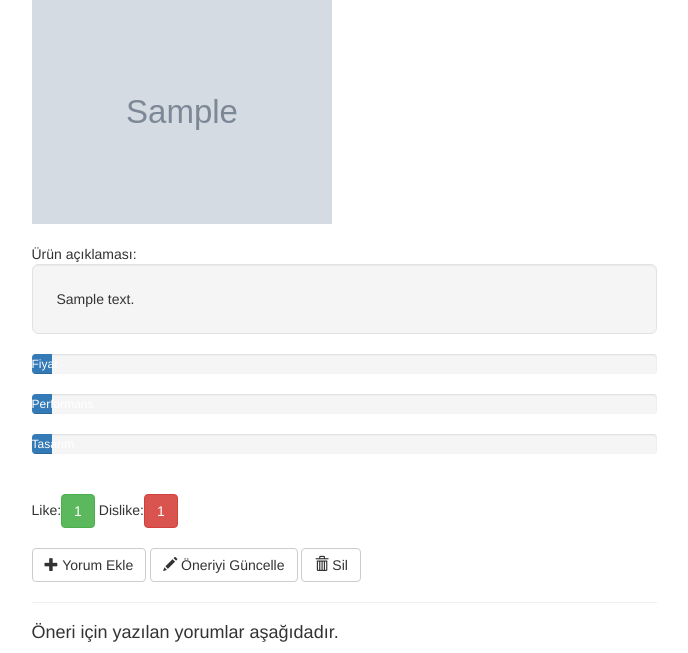
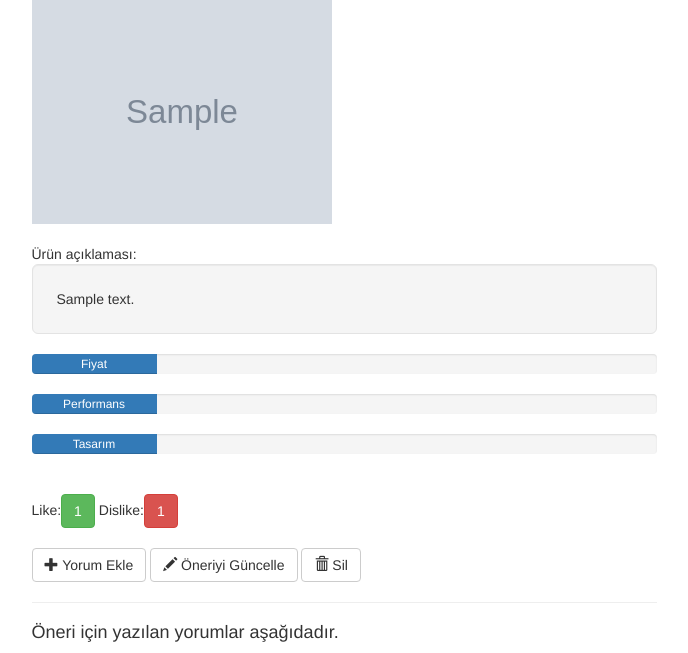
Before and after one commit to lyk2017-python/Oneriyorum, a Django app: page /product/1/ in a window 1280 px wide. Shown: the part 129-782 px from the top of the page, without its empty margins (296-984 px from the left). Run offline with Django 3.2, Linux system fonts and the light colour scheme; tables that the repository leaves empty hold one stand-in row (values such as "Sample post"); grey boxes marked "Sample" are stand-in pictures; some libraries are stand-ins or nearby versions.

Commit message:
Fiyat performans % işareti düzeltildi

```diff
--- a/oneri/urun/templates/urun/product_detail.html
+++ b/oneri/urun/templates/urun/product_detail.html
@@ -19,13 +19,13 @@
     </div>
 
     <div class="progress">
-      <div class="progress-bar progress-bar-default" style="width: {% widthratio object.price 1 20 %}">Fiyat</div>
+      <div class="progress-bar progress-bar-default" style="width: {% widthratio object.price 1 20 %}%">Fiyat</div>
     </div>
     <div class="progress">
-      <div class="progress-bar progress-bar-default" style="width: {% widthratio object.performance 1 20 %}">Performans</div>
+      <div class="progress-bar progress-bar-default" style="width: {% widthratio object.performance 1 20 %}%">Performans</div>
     </div>
     <div class="progress">
-      <div class="progress-bar progress-bar-default" style="width: {% widthratio object.design 1 20 %}">Tasarım</div>
+      <div class="progress-bar progress-bar-default" style="width: {% widthratio object.design 1 20 %}%">Tasarım</div>
     </div>
     <br>
 
```
